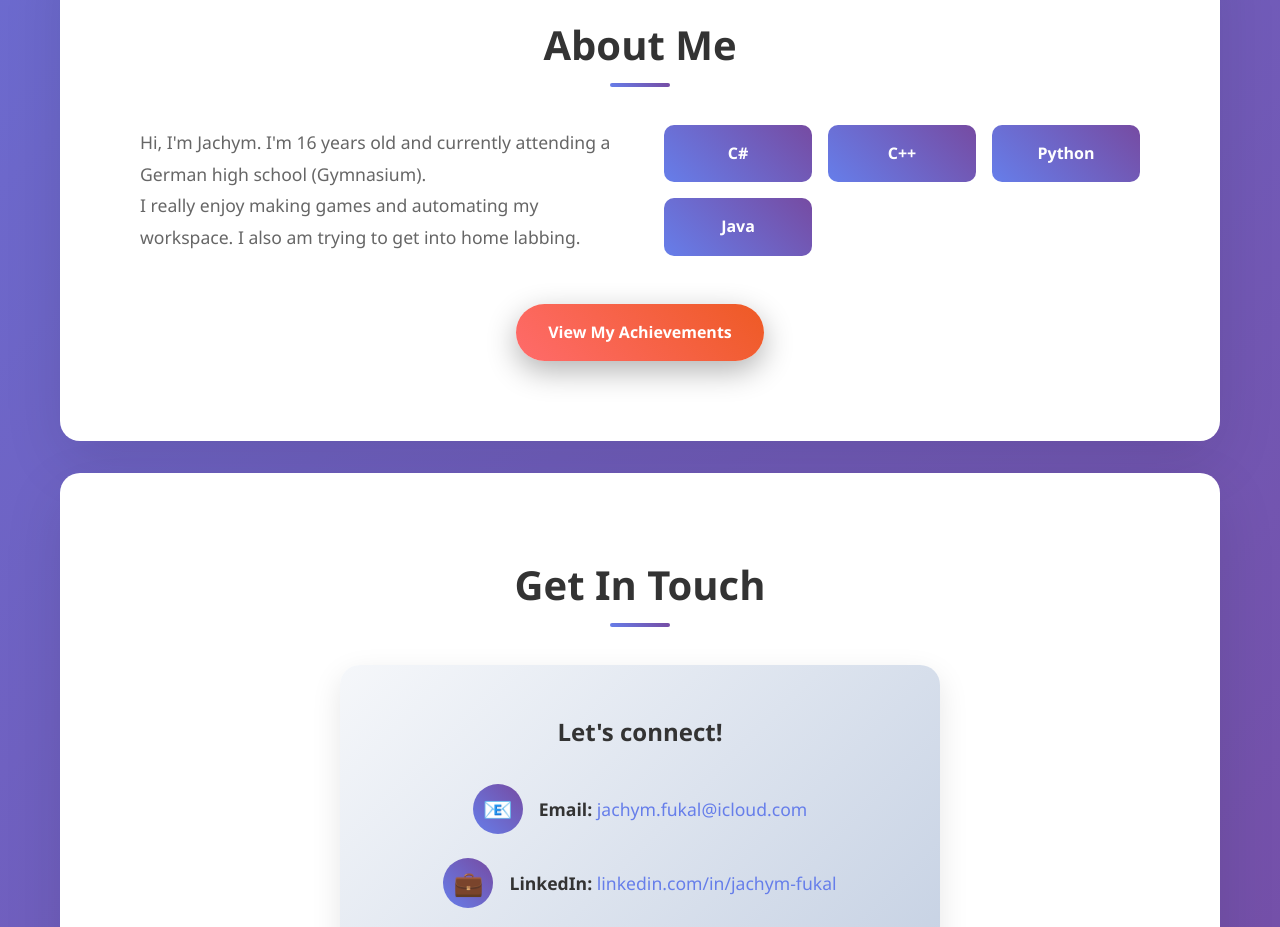
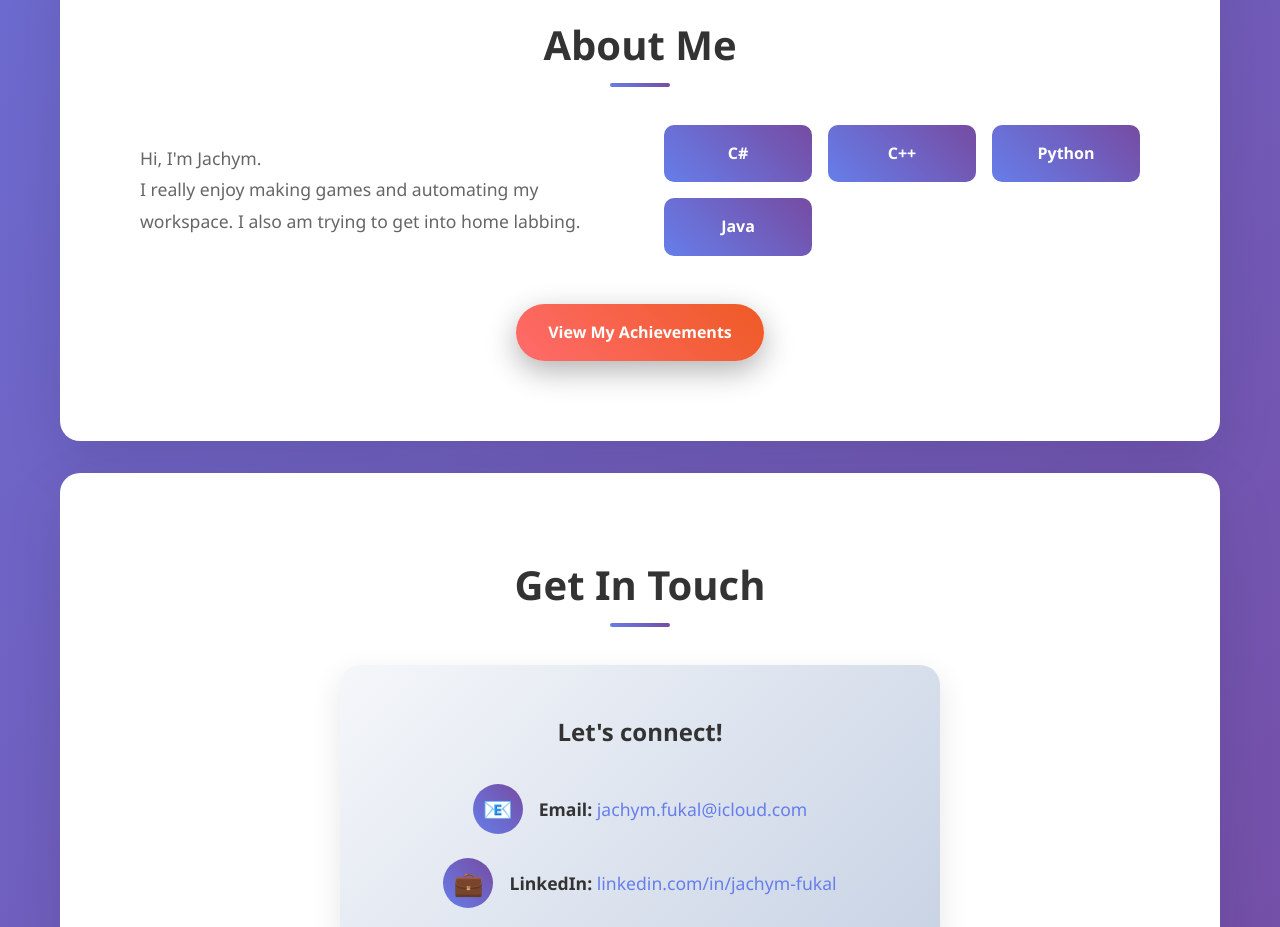
Before and after one commit to Projachmann/Projachmann.github.io, a plain HTML site: page index.html in a window 1280 px wide. Shown: the part 1660-2587 px from the top of the page. Drawn offline with Linux system fonts and the light colour scheme.

```diff
--- a/index.html
+++ b/index.html
@@ -480,7 +480,7 @@
             <h2>About Me</h2>
             <div class="about-content">
                 <div class="about-text">
-                    <p>Hi, I'm Jachym. I'm 16 years old and currently attending a German high school (Gymnasium).</p>
+                    <p>Hi, I'm Jachym.</p>
 
                     <p>I really enjoy making games and automating my workspace. I also am trying to get into home labbing.</p>
                 </div>
```
